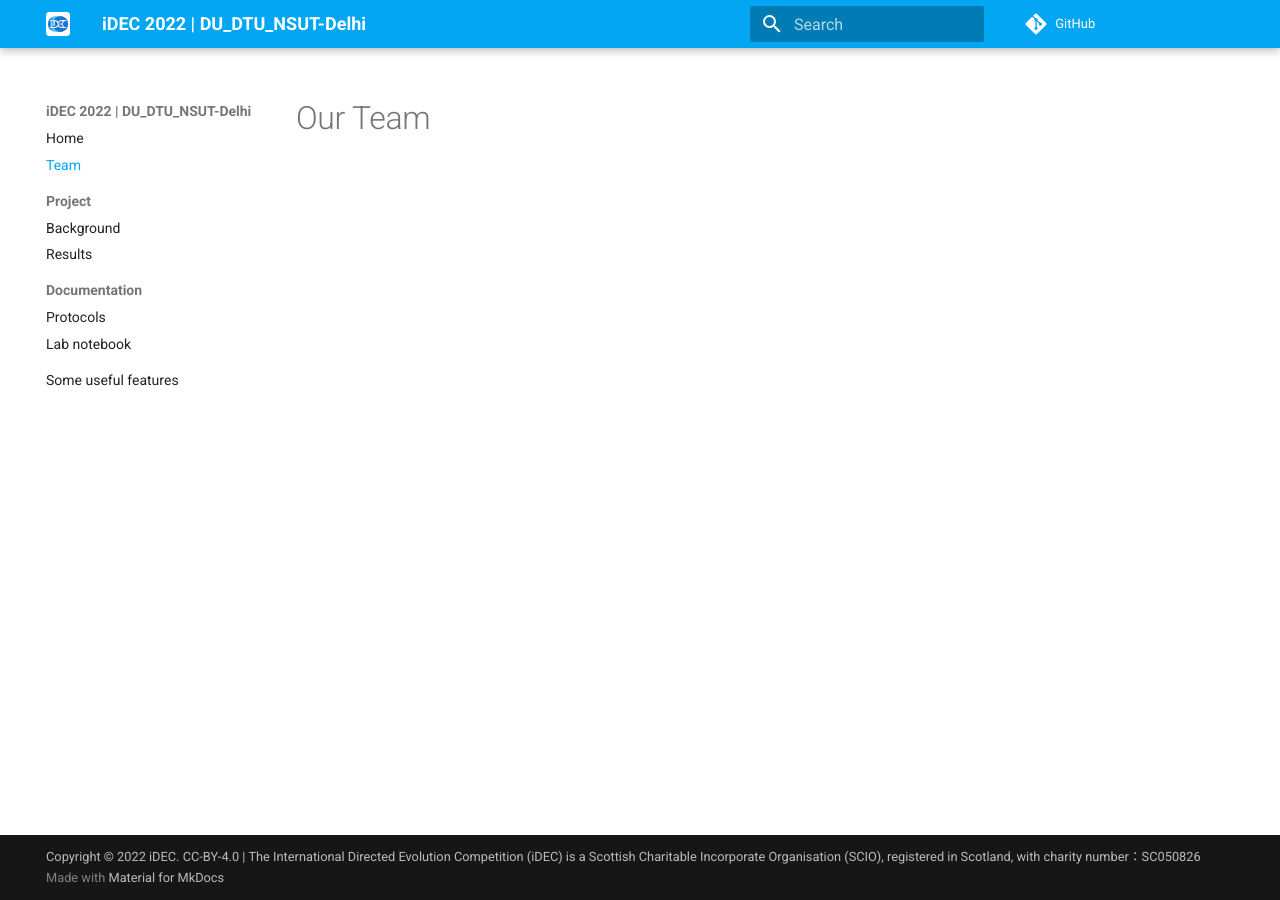
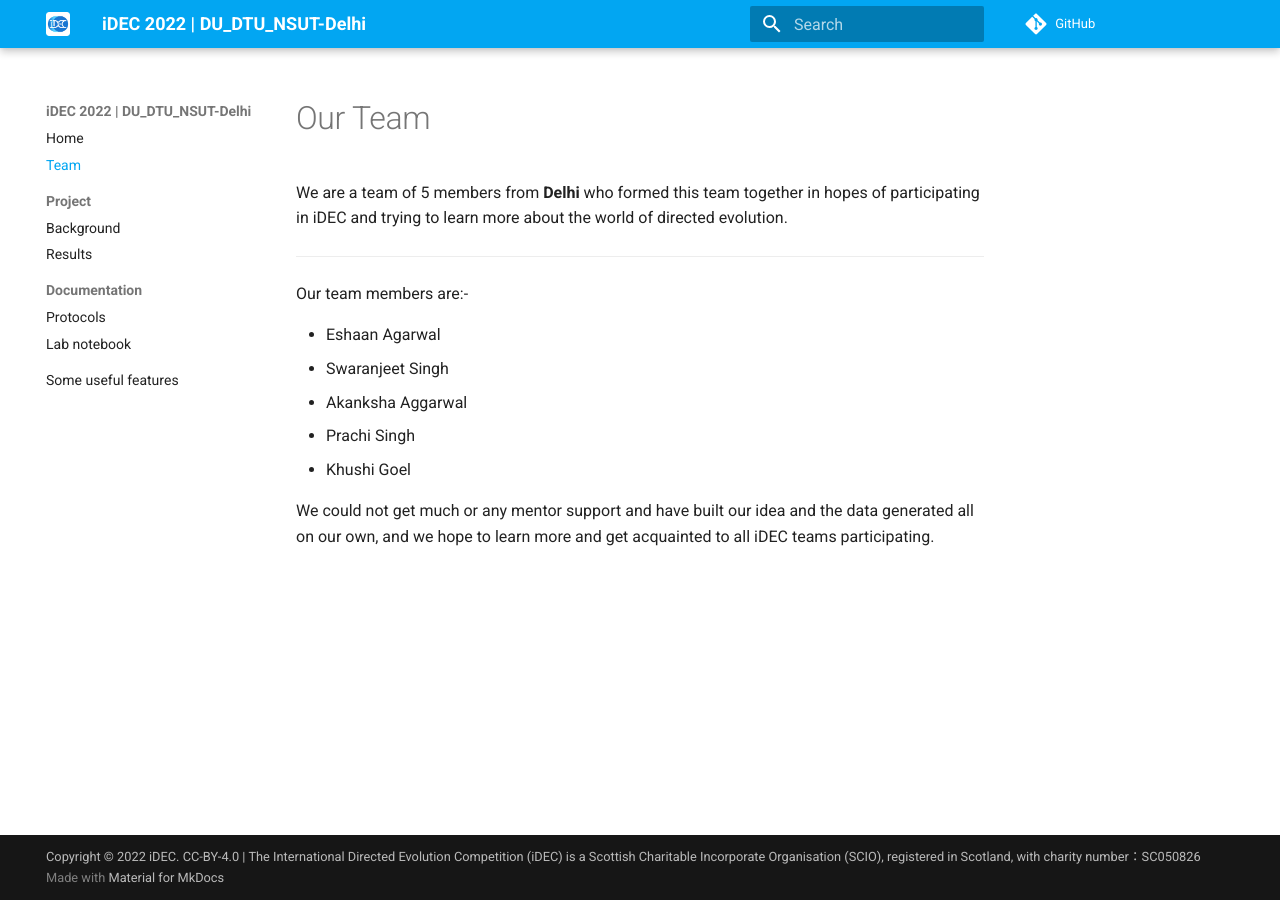
Before and after one commit to idec-teams/2022_DU_DTU_NSUT-Delhi, an MkDocs documentation site: the page built from docs/team.md, in a window 1280 px wide. Built offline with MkDocs 1.6.1 and Material for MkDocs 9.7.7, drawn with Linux system fonts in a browser that asks for light colours; comment, search, counter and statistics services are not loaded.

Commit message:
Update team.md

```diff
--- a/docs/team.md
+++ b/docs/team.md
@@ -1 +1,12 @@
 # Our Team
+We are a team of 5 members from **Delhi** who formed this team together in hopes of participating in iDEC and trying to learn more about the world of directed evolution.
+***
+Our team members are:-
+
+* Eshaan Agarwal
+* Swaranjeet Singh
+* Akanksha Aggarwal
+* Prachi Singh
+* Khushi Goel
+
+We could not get much or any mentor support and have built our idea and the data generated all on our own, and we hope to learn more and get acquainted to all iDEC teams participating.
```
